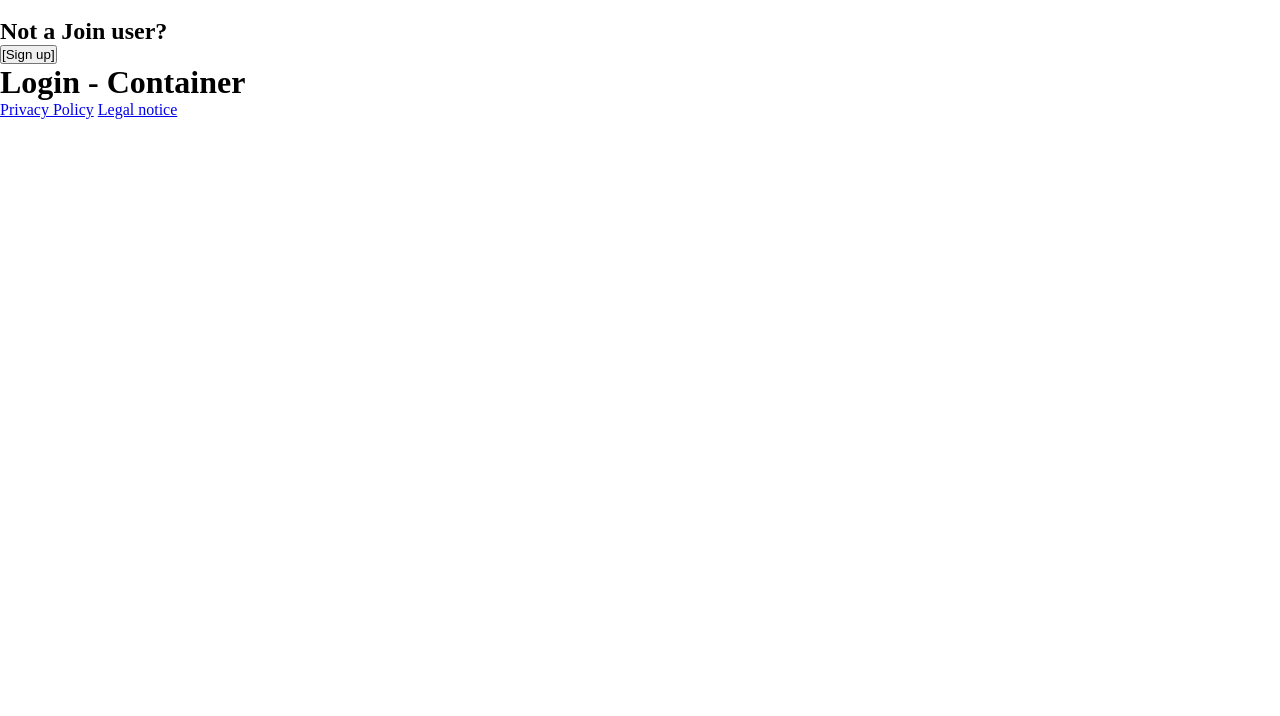
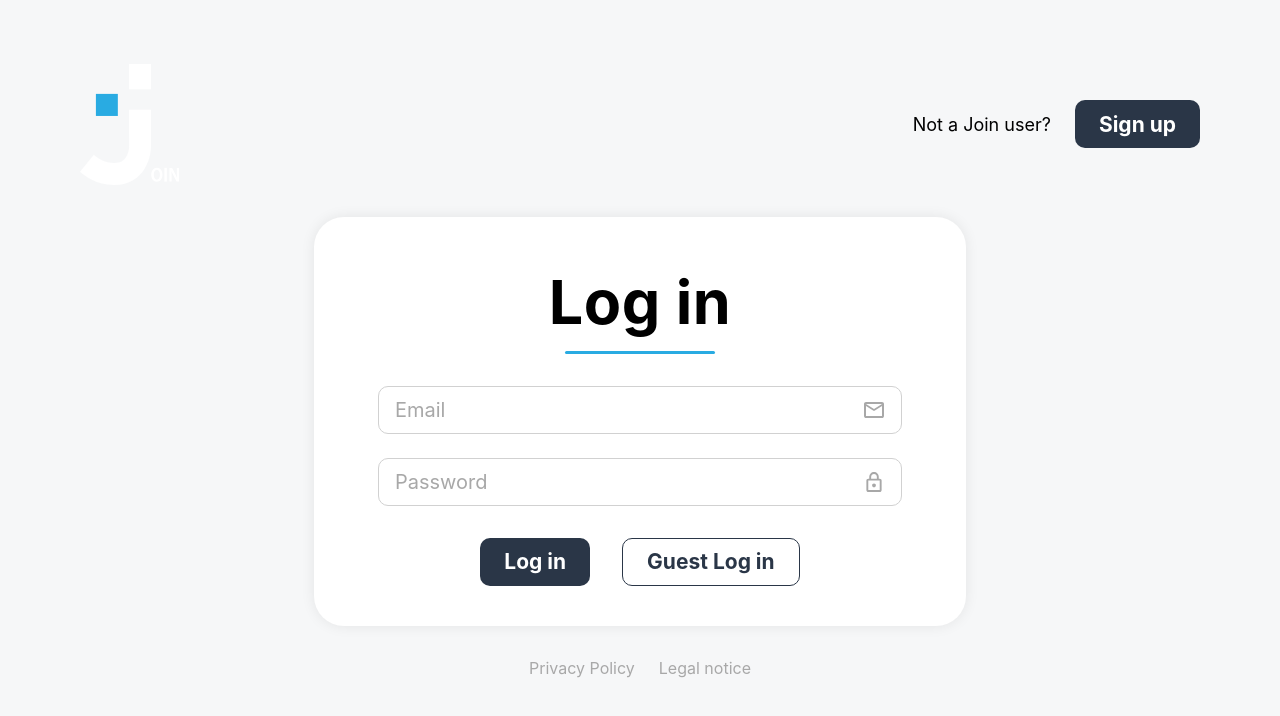
Before and after one commit to Hueppi92/join, a plain HTML site: page index.html in a window 1280 px wide. Drawn offline with Linux system fonts and the light colour scheme.

Commit message:
Refactor login page structure and styles, adding form elements

```diff
--- a/index.html
+++ b/index.html
@@ -4,33 +4,52 @@
     <meta charset="UTF-8" />
     <meta name="viewport" content="width=device-width, initial-scale=1.0" />
     <link rel="stylesheet" href="./styles/style.css" />
+    <link rel="stylesheet" href="./styles/login.css" />
     <link rel="icon" href="#" />
     <title>Join</title>
   </head>
 
   <body>
-    <header>
-      <img src="" alt="" />
+    <header class="login-header">
+      <img class="login-logo" src="./assets/img/join_logo.svg" alt="Join" />
 
-      <h2>Not a Join user?</h2>
-
-      <button>[Sign up]</button>
+      <div class="login-header-actions">
+        <span class="login-header-text">Not a Join user?</span>
+        <a class="btn btn-dark" href="./sites/sign-up.html">Sign up</a>
+      </div>
     </header>
 
-    <main>
-      <h1>Login - Container</h1>
+    <main class="login-main">
+      <section class="login-card" aria-labelledby="login-title">
+        <h1 id="login-title">Log in</h1>
+        <div class="login-underline"></div>
 
-      <div>
-        <!-- div1 = LogIn -->
-        <!-- div2 = inputs -->
-        <!-- div3 = login/guestlog in-->
-      </div>
+        <form class="login-form" action="#" novalidate>
+          <label class="input-field">
+            <input type="email" name="email" placeholder="Email" autocomplete="email" />
+            <span class="input-icon" aria-hidden="true">
+              <img src="./assets/icons/mail.svg" alt="" />
+            </span>
+          </label>
+
+          <label class="input-field">
+            <input type="password" name="password" placeholder="Password" autocomplete="current-password" />
+            <span class="input-icon" aria-hidden="true">
+              <img src="./assets/icons/lock.svg" alt="" />
+            </span>
+          </label>
+
+          <div class="login-actions">
+            <button class="btn btn-dark" type="submit">Log in</button>
+            <button class="btn btn-light" type="button">Guest Log in</button>
+          </div>
+        </form>
+      </section>
     </main>
 
-    <footer>
-      <a href="#">Privacy Policy</a>
-
-      <a href="#">Legal notice</a>
+    <footer class="login-footer">
+      <a href="./sites/privacy-policy.html">Privacy Policy</a>
+      <a href="./sites/legal-notice.html">Legal notice</a>
     </footer>
   </body>
 </html>
--- a/styles/login.css
+++ b/styles/login.css
@@ -1 +1,206 @@
 /* also used for sign-up page */
+
+:root {
+	--bg: #f6f7f8;
+	--text: #000000;
+	--muted: #a8a8a8;
+	--primary: #2a3647;
+	--primary-hover: #29abe2;
+	--card: #ffffff;
+	--border: #d1d1d1;
+	--shadow: 0 0 14px rgba(0, 0, 0, 0.08);
+	--transition: 100ms ease-in-out;
+}
+
+* {
+	box-sizing: border-box;
+	margin: 0;
+	padding: 0;
+}
+
+html,
+body {
+	height: 100%;
+}
+
+body {
+	font-family: "Inter", sans-serif;
+	background: var(--bg);
+	color: var(--text);
+	min-height: 100vh;
+}
+
+a {
+	text-decoration: none;
+	color: inherit;
+}
+
+button,
+input {
+	font: inherit;
+	border: unset;
+	background: none;
+}
+
+button {
+	cursor: pointer;
+}
+
+.login-header {
+	display: flex;
+	align-items: center;
+	justify-content: space-between;
+	padding: 64px 80px 0 80px;
+}
+
+.login-logo {
+	width: 100px;
+	height: auto;
+}
+
+.login-header-actions {
+	display: flex;
+	align-items: center;
+	gap: 24px;
+	font-size: 18px;
+}
+
+.login-header-text {
+	color: var(--text);
+}
+
+.login-main {
+	display: flex;
+	align-items: center;
+	justify-content: center;
+	padding: 32px 24px 0 24px;
+}
+
+.login-card {
+	width: 652px;
+	background: var(--card);
+	border-radius: 30px;
+	box-shadow: var(--shadow);
+	padding: 48px 64px 40px 64px;
+	text-align: center;
+}
+
+.login-card h1 {
+	font-size: 61px;
+	font-weight: 700;
+	letter-spacing: 0.5px;
+}
+
+.login-underline {
+	width: 150px;
+	height: 3px;
+	background: var(--primary-hover);
+	margin: 12px auto 32px auto;
+	border-radius: 2px;
+}
+
+.login-form {
+	display: flex;
+	flex-direction: column;
+	gap: 24px;
+}
+
+.input-field {
+	position: relative;
+	display: block;
+}
+
+.input-field input {
+	width: 100%;
+	height: 48px;
+	padding: 0 48px 0 16px;
+	border: 1px solid var(--border);
+	border-radius: 10px;
+	font-size: 20px;
+	transition: border-color var(--transition);
+}
+
+.input-field input::placeholder {
+	color: var(--muted);
+}
+
+.input-field input:focus {
+	outline: none;
+	border-color: var(--primary-hover);
+}
+
+.input-icon {
+	position: absolute;
+	top: 50%;
+	right: 16px;
+	transform: translateY(-50%);
+	width: 24px;
+	height: 24px;
+	display: flex;
+	align-items: center;
+	justify-content: center;
+}
+
+.input-icon img {
+	width: 20px;
+	height: 20px;
+}
+
+.icon-placeholder {
+	width: 20px;
+	height: 20px;
+	border: 1px dashed var(--muted);
+	border-radius: 4px;
+}
+
+.login-actions {
+	display: flex;
+	justify-content: center;
+	gap: 32px;
+	margin-top: 8px;
+}
+
+.btn {
+	height: 48px;
+	padding: 0 24px;
+	border-radius: 10px;
+	font-size: 21px;
+	font-weight: 700;
+	display: inline-flex;
+	align-items: center;
+	justify-content: center;
+	transition: background var(--transition), color var(--transition), border-color var(--transition);
+}
+
+.btn-dark {
+	background: var(--primary);
+	color: #ffffff;
+}
+
+.btn-dark:hover {
+	background: var(--primary-hover);
+}
+
+.btn-light {
+	background: #ffffff;
+	color: var(--primary);
+	border: 1px solid var(--primary);
+}
+
+.btn-light:hover {
+	color: var(--primary-hover);
+	border-color: var(--primary-hover);
+}
+
+.login-footer {
+	display: flex;
+	justify-content: center;
+	gap: 24px;
+	padding: 32px 0 48px 0;
+	color: var(--muted);
+	font-size: 16px;
+}
+
+.login-footer a:hover {
+	color: var(--primary-hover);
+}
```
